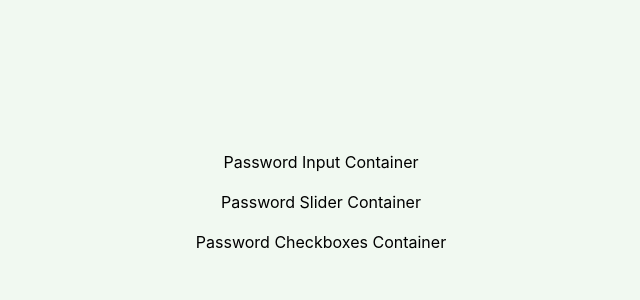
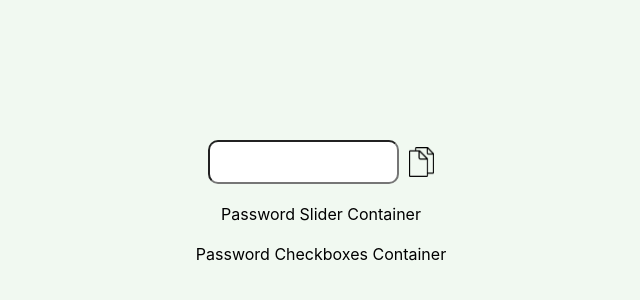
Before and after one commit to jcsmileyjr/pwd-generator, a React (Create React App) app: page / in a window 1280 px wide. Shown: the part 188-488 px from the top of the page, without its empty margins (319-959 px from the left). Built offline with nearby package versions, Linux system fonts and the light colour scheme.

Commit message:
Setup input container and elements

```diff
--- a/src/App.css
+++ b/src/App.css
@@ -7,6 +7,22 @@ main {
 
 div {
   margin-bottom: 20px;
+}
+
+.passwordInput--container {
+  display: flex;
+  align-items: center;
+  gap: 10px;
+}
+
+.input--style {
+  border-radius: 10px;
+  height: 30px;
+  padding: 5px;
+}
+
+.copyIcon--style {
+  height: 30px;
 }
 
 
--- a/src/App.js
+++ b/src/App.js
@@ -1,10 +1,11 @@
 import "./App.css";
+import CopyIcon from './assets/copy.png';
 
 /** TODO
  * Setup the background color - DONE
  * Setup general layout (input, slider, checkboxs) - DONE
  * Setup mobile and desktop view - DONE
- * Setup the structure elements
+ * Setup the structure elements - DONE
  * Add general styles
  * Test responsive design
  * Add state and functionality for input
@@ -18,9 +19,10 @@ import "./App.css";
  */
 function App() {
   return (
-    <main className="App">
+    <main>
       <div className="passwordInput--container">
-        Password Input Container
+        <input type="text" className="input--style" />
+        <img src={CopyIcon} className="copyIcon--style" alt="Clickable button to copy password to clipboard" />
       </div>
       <div className="passwordSlider--container">
         Password Slider Container
```
Also changed, not shown: src/assets/copy.png (added).
